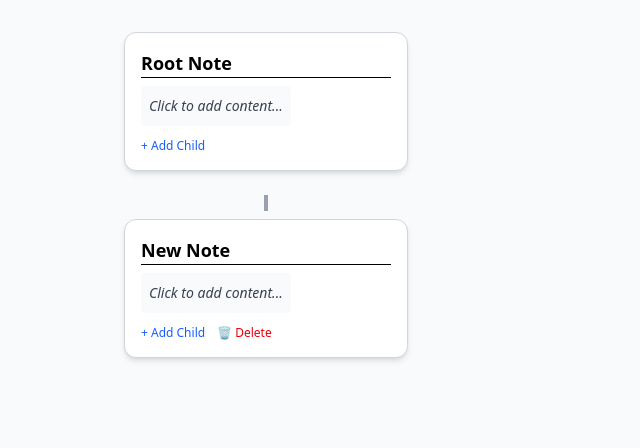
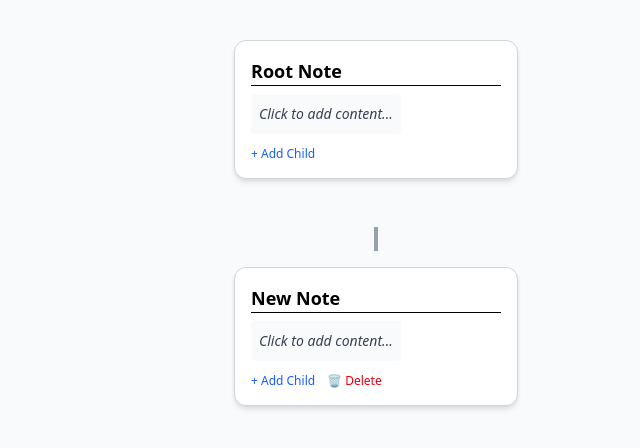
Before and after one commit to scopophobic/noteTree, a Next.js app: page / in a window 1280 px wide. Both pictures are taken after a click on the button "+ Add Child". Shown: the top 448 px of the page, without its empty margins (374-1014 px from the left). Built offline with nearby package versions, Linux system fonts and the light colour scheme.

Commit message:
all good soo far, check point

```diff
--- a/src/app/page.tsx
+++ b/src/app/page.tsx
@@ -16,8 +16,8 @@ export default function Home() {
   // const nodeToRender = focusedNodeId ? tree[focusedNodeId] : tree["root"];
 
   return (
-    <main className="min-h-screen w-full overflow-auto bg-gray-50">
-      <div className="p-8 min-w-[1000px] flex flex-col items-center">
+    <main className="w-screen h-screen overflow-auto bg-gray-50">
+      <div className="min-w-[1500px] min-h-[1000px] p-10">
         {focusedNodeId && (
           <button
             className="mb-4 text-blue-600 underline text-sm"
--- a/src/components/nodeCard.tsx
+++ b/src/components/nodeCard.tsx
@@ -94,14 +94,23 @@ export default function NodeCard({ node, nodeId }: Props) {
 
       {/* CHILDREN */}
       {node.child.length > 0 && (
-        <div className="mt-6 flex flex-col items-center">
-          <div className="w-1 h-4 bg-gray-400" />
-          <div className="flex flex-wrap gap-6 justify-center mt-2">
-            {node.child.map((child) => (
+        <div className="flex flex-col items-center mt-12">
+        {/* Connector line from parent to children */}
+        <div className="w-1 h-6 bg-gray-400" />
+
+        {/* Row of children */}
+        <div className="flex gap-12 mt-4">
+          {node.child.map((child) => (
+            <div className="flex flex-col items-center">
               <NodeCard key={child.id} nodeId={child.id} node={child} />
-            ))}
-          </div>
+              {/* Optional: connector to grandchildren */}
+              {child.child.length > 0 && (
+                <div className="w-1 h-6 bg-gray-300 mt-2" />
+              )}
+            </div>
+          ))}
         </div>
+      </div>
       )}
     </div>
   );
```
